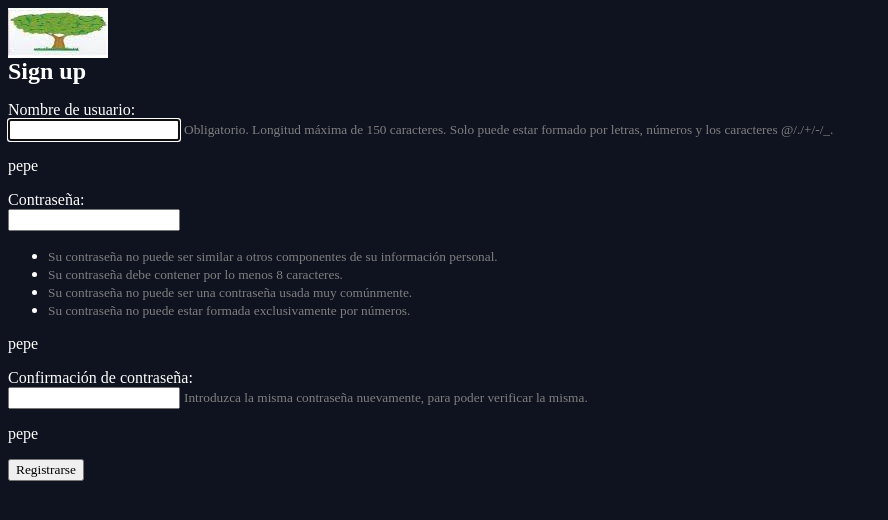
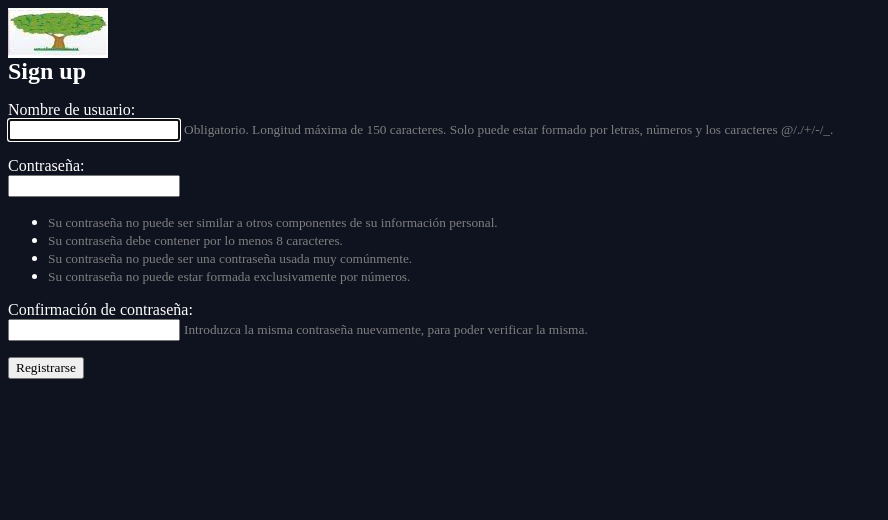
Before and after one commit to hermicio/blog_tincho, a Django app: page /cuentas/logup/ in a window 1280 px wide. Shown: the top 520 px of the page, without its empty margins (0-888 px from the left). Run offline with Django 3.2, Linux system fonts and the light colour scheme.

Commit message:
cambio en el blody

```diff
--- a/cuentas/templates/cuentas/logup.html
+++ b/cuentas/templates/cuentas/logup.html
@@ -15,7 +15,6 @@
           <p style="color: red">{{ error }}</p>
         {% endfor %}
       </p>
-      <p> pepe </p>
     {% endfor %}
     <button type="submit">Registrarse</button>
   </form>
```
